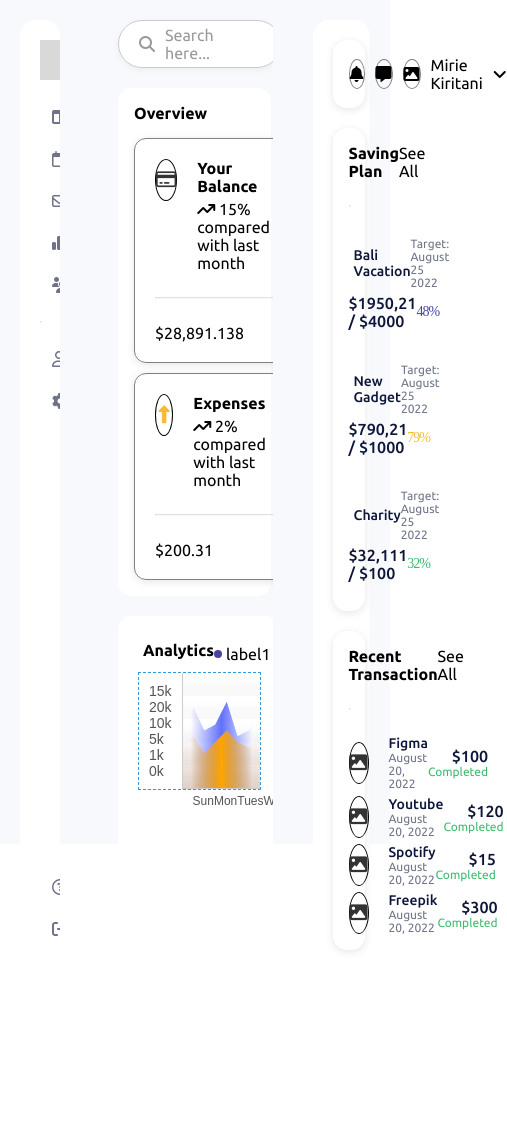
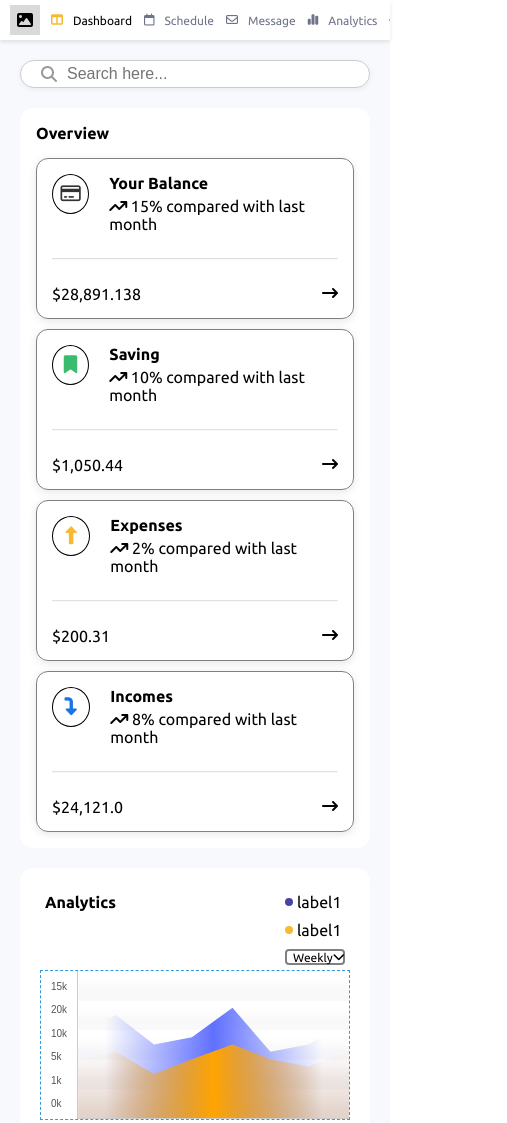
Before and after one commit to Ranita-Magar/intuji-frontend-associate-challenge, a plain HTML site: page index.html in a window 390 px wide. Shown: the top 1123 px of the page, 507 px wide, since content can reach past the window. Before the commit the page ends 1030 px from the top, so only its background shows below. Drawn offline with Linux system fonts and the light colour scheme.

Commit message:
making responsive

```diff
--- a/index.html
+++ b/index.html
@@ -25,7 +25,9 @@
 
         <div class="sidebar-main">
           <ul>
-            <li><i class="fa-solid fa-table-columns"></i>Dashboard</li>
+            <li id="dashboard">
+              <i class="fa-solid fa-table-columns"></i>Dashboard
+            </li>
             <li><i class="fa-regular fa-calendar"></i>Schedule</li>
             <li><i class="fa-regular fa-envelope"></i>Message</li>
             <li><i class="fa-solid fa-chart-simple"></i>Analytics</li>
@@ -52,7 +54,8 @@
 
       <main class="main-content">
         <div class="searchbar">
-          <i class="fa-solid fa-magnifying-glass"></i> Search here...
+          <i class="fa-solid fa-magnifying-glass"></i>
+          <input type="text" placeholder="Search here..." />
         </div>
 
         <div class="overview">
@@ -198,7 +201,9 @@
         <div class="top">
           <div class="oval"><i class="fa-solid fa-bell"></i></div>
           <div class="oval"><i class="fa-solid fa-message"></i></div>
-          <div class="oval"><i class="fa-solid fa-image"></i></div>
+          <div class="oval" style="background-color: rgb(140, 142, 145)">
+            <i class="fa-solid fa-image"></i>
+          </div>
           Mirie Kiritani
           <i class="fa-solid fa-angle-down"></i>
         </div>
@@ -279,7 +284,10 @@
 
           <div class="recent-transaction-bottom">
             <div class="app">
-              <div class="icon-circle">
+              <div
+                class="icon-circle"
+                style="background-color: rgb(140, 142, 145)"
+              >
                 <i class="fa-solid fa-image"></i>
               </div>
 
@@ -295,7 +303,10 @@
             </div>
 
             <div class="app">
-              <div class="icon-circle">
+              <div
+                class="icon-circle"
+                style="background-color: rgb(140, 142, 145)"
+              >
                 <i class="fa-solid fa-image"></i>
               </div>
 
@@ -311,7 +322,10 @@
             </div>
 
             <div class="app">
-              <div class="icon-circle">
+              <div
+                class="icon-circle"
+                style="background-color: rgb(140, 142, 145)"
+              >
                 <i class="fa-solid fa-image"></i>
               </div>
 
@@ -327,7 +341,10 @@
             </div>
 
             <div class="app">
-              <div class="icon-circle">
+              <div
+                class="icon-circle"
+                style="background-color: rgb(140, 142, 145)"
+              >
                 <i class="fa-solid fa-image"></i>
               </div>
 
--- a/script.js
+++ b/script.js
@@ -0,0 +1,6 @@
+document.addEventListener("DOMContentLoaded", () => {
+  const dashboardItem = document.getElementById("dashboard");
+  if (dashboardItem) {
+    dashboardItem.classList.add("active");
+  }
+});
--- a/style.css
+++ b/style.css
@@ -1,6 +1,7 @@
 * {
     margin: 0;
     padding: 0;
+    box-sizing: border-box;
 }
 
 body {
@@ -11,10 +12,9 @@ body {
 
 .dashboard-container {
     display: grid;
-    grid-template-columns: 20% 1fr 25%;
+    grid-template-columns: 250px 1fr 300px;
     gap: 20px;
-    height: 100vh;
-    box-sizing: border-box;
+    min-height: 100vh;
     background-color: #f8f9fc;
 }
 
@@ -25,7 +25,7 @@ body {
     display: flex;
     flex-direction: column;
     margin: 20px;
-    overflow-y: hidden;
+    overflow-y: auto;
 }
 
 .sidebar-bottom,
@@ -39,7 +39,7 @@ body {
     display: flex;
     flex-direction: column;
     gap: 20px;
-    height: 100%;
+    overflow-y: auto;
 }
 
 .right-sidebar {
@@ -50,10 +50,12 @@ body {
     display: flex;
     flex-direction: column;
     gap: 20px;
+    overflow-y: auto;
 }
 
 .rectangle {
-    width: 178px;
+    width: 100%;
+    max-width: 178px;
     height: 40px;
     background-color: #D9D9D9;
     display: flex;
@@ -80,6 +82,14 @@ body {
     cursor: pointer;
 }
 
+.sidebar-main ul li.active {
+    color: #000;
+}
+
+.sidebar-main ul li.active i {
+    color: rgba(249, 186, 51, 1);
+}
+
 .sidebar-divider {
     width: 85%;
     border-width: 1px;
@@ -92,18 +102,9 @@ body {
     margin-top: auto;
 }
 
-.main-content {
-    border-radius: 16px;
-    padding: 20px;
-    display: flex;
-    flex-direction: column;
-    gap: 20px;
-    height: 100%;
-    overflow-y: auto;
-}
-
 .main-content .searchbar {
-    width: 90%;
+    width: 100%;
+    max-width: 500px;
     height: 20px;
     border-radius: 100px;
     padding: 13px 20px;
@@ -117,24 +118,33 @@ body {
     box-shadow: 0 2px 6px rgba(0, 0, 0, 0.05);
 }
 
+.searchbar:focus-within {
+    border-color: #1775E4;
+}
+
+.searchbar input {
+    border: none;
+    outline: none;
+    background: transparent;
+    font-size: 1rem;
+    width: 100%;
+}
+
 .overview,
 .analytics {
-    flex: 1;
     border-radius: 12px;
     padding: 20px;
 }
 
 .main-content .overview {
-    width: 90%;
-    flex: 1;
+    width: 100%;
     border-radius: 14px;
     padding: 16px;
     background: #FFFFFF;
 }
 
 .main-content .analytics {
-    width: 90%;
-    flex: 1;
+    width: 100%;
     border-radius: 14px;
     padding: 20px;
     background: #FFFFFF;
@@ -142,7 +152,7 @@ body {
 
 .overview-content {
     display: grid;
-    grid-template-columns: repeat(2, 1fr);
+    grid-template-columns: repeat(auto-fit, minmax(200px, 1fr));
     gap: 10px;
     margin-top: 16px;
 }
@@ -165,92 +175,22 @@ body {
     margin: 25px 0;
 }
 
-.overview-content .balance-top {
-    display: flex;
-    gap: 10px;
+.overview-content>div:hover {
+    background-color: rgba(71, 69, 164, 1);
+    color: white;
 }
 
-.overview-content .balance-top .fa-credit-card {
-    display: flex;
-    justify-content: center;
-    align-items: center;
-}
-
-.overview .balance-top-content {
-    display: flex;
-    flex-direction: column;
-    align-items: flex-start;
-    justify-content: center;
-    text-align: left;
-    gap: 5px;
-}
-
-.overview-content .balance-bottom {
-    display: flex;
-    justify-content: space-between;
-}
-
-.overview-content .saving-top {
-    display: flex;
-    gap: 10px;
-}
-
-.overview-content .saving-top .fa-bookmark {
-    display: flex;
-    justify-content: center;
-    align-items: center;
-}
-
-.saving .saving-top-content {
-    display: flex;
-    flex-direction: column;
-    align-items: flex-start;
-    justify-content: center;
-    text-align: left;
-    gap: 5px;
-}
-
-.overview-content .saving-bottom {
-    display: flex;
-    justify-content: space-between;
-}
-
-.overview-content .expenses-top {
-    display: flex;
-    gap: 10px;
-}
-
-.overview-content .expenses-top .fa-up-long {
-    display: flex;
-    justify-content: center;
-    align-items: center;
-}
-
-.expenses .expenses-top-content {
-    display: flex;
-    flex-direction: column;
-    align-items: flex-start;
-    justify-content: center;
-    text-align: left;
-    gap: 5px;
-}
-
-.overview-content .expenses-bottom {
-    display: flex;
-    justify-content: space-between;
-}
-
+.overview-content .balance-top,
+.overview-content .saving-top,
+.overview-content .expenses-top,
 .overview-content .incomes-top {
     display: flex;
     gap: 10px;
 }
 
-.overview-content .incomes-top .fa-turn-down {
-    display: flex;
-    justify-content: center;
-    align-items: center;
-}
-
+.overview .balance-top-content,
+.saving .saving-top-content,
+.expenses .expenses-top-content,
 .incomes .incomes-top-content {
     display: flex;
     flex-direction: column;
@@ -260,6 +200,9 @@ body {
     gap: 5px;
 }
 
+.overview-content .balance-bottom,
+.overview-content .saving-bottom,
+.overview-content .expenses-bottom,
 .overview-content .incomes-bottom {
     display: flex;
     justify-content: space-between;
@@ -298,7 +241,8 @@ body {
     display: inline-block;
 }
 
-.circle-one {
+.circle-one,
+.circle-two {
     display: flex;
     justify-content: center;
     align-items: center;
@@ -313,23 +257,19 @@ body {
     display: inline-block;
 }
 
-.circle-two {
-    display: flex;
-    justify-content: center;
-    align-items: center;
-    gap: 4px;
-}
-
 .analytics .analytics-top {
     display: flex;
     flex-direction: row;
     justify-content: space-between;
     padding: 5px;
+    flex-wrap: wrap;
+    gap: 10px;
 }
 
 .analytics-top .analytics-top-right {
     display: flex;
     gap: 10px;
+    flex-wrap: wrap;
 }
 
 .analytics-rectangle {
@@ -350,7 +290,7 @@ body {
     font-family: sans-serif;
     border: 1px dashed #3498db;
     width: 100%;
-    height: 90%;
+    height: 300px;
     position: relative;
 }
 
@@ -419,20 +359,34 @@ body {
 
 .right-sidebar .top {
     display: flex;
-    gap: 10px;
-    display: flex;
+    gap: 6px;
     align-items: center;
-    justify-content: space-between;
+    justify-content: flex-end;
+    flex-wrap: nowrap;
+    max-width: 260px;
+    /* Adjusted to fit within right-sidebar padding */
+    width: 100%;
+    padding: 0 6px;
+}
+
+.right-sidebar .top>* {
+    flex-shrink: 0;
+}
+
+.right-sidebar .top span {
+    font-size: 12px;
+    font-weight: 500;
 }
 
 .oval {
-    height: 28px;
-    width: 44px;
+    height: 24px;
+    width: 24px;
     border-radius: 50%;
     border: 1px solid gray;
     display: flex;
     align-items: center;
     justify-content: center;
+    font-size: 12px;
 }
 
 .saving-plan-content {
@@ -565,11 +519,215 @@ body {
 .recent-transaction-bottom .app {
     display: flex;
     align-items: center;
-    justify-content: space-evenly;
+    justify-content: space-between;
+    gap: 10px;
 }
 
-.recent-transaction-bottom .app .app-details {
-    display: flex;
-    flex-direction: column;
-    margin-left: 10px;
+/* Responsive Design */
+
+/* Tablet (max-width: 1024px) */
+@media (max-width: 1024px) {
+    .dashboard-container {
+        grid-template-columns: 200px 1fr;
+        grid-template-rows: auto 1fr;
+    }
+
+    .right-sidebar {
+        grid-column: 1 / -1;
+        margin: 10px 20px;
+    }
+
+    .sidebar {
+        margin: 10px;
+    }
+
+    .main-content {
+        margin: 10px;
+    }
+
+    .overview-content {
+        grid-template-columns: repeat(auto-fit, minmax(180px, 1fr));
+    }
+
+    .chart {
+        height: 250px;
+    }
+
+    .right-sidebar .top {
+        flex-wrap: wrap;
+        justify-content: center;
+        max-width: none;
+    }
 }
+
+/* Mobile (max-width: 768px) */
+@media (max-width: 768px) {
+    .dashboard-container {
+        grid-template-columns: 1fr;
+        grid-template-rows: auto auto auto;
+    }
+
+    .sidebar {
+        position: fixed;
+        top: 0;
+        left: 0;
+        width: 100%;
+        height: auto;
+        z-index: 1000;
+        margin: 0;
+        border-radius: 0;
+        padding: 10px;
+        display: flex;
+        flex-direction: row;
+        align-items: center;
+        justify-content: flex-start;
+        background: white;
+        box-shadow: 0 2px 4px rgba(0, 0, 0, 0.1);
+        overflow-x: auto;
+        white-space: nowrap;
+    }
+
+    .sidebar .rectangle {
+        width: 40px;
+        height: 40px;
+        margin: 0 10px;
+        flex-shrink: 0;
+    }
+
+    .sidebar-main,
+    .sidebar-bottom,
+    .sidebar-help {
+        display: flex;
+        flex-direction: row;
+        align-items: center;
+    }
+
+    .sidebar ul {
+        display: flex;
+        flex-direction: row;
+        align-items: center;
+    }
+
+    .sidebar li {
+        font-size: 14px;
+        padding: 8px;
+        flex-shrink: 0;
+    }
+
+    .sidebar-divider {
+        display: none;
+    }
+
+    .main-content {
+        margin: 10px;
+        padding-top: 60px;
+        /* Adjusted for header height */
+    }
+
+    .right-sidebar {
+        margin: 10px;
+    }
+
+    .overview-content {
+        grid-template-columns: 1fr;
+    }
+
+    .searchbar {
+        width: 100%;
+    }
+
+    .chart {
+        height: 200px;
+    }
+
+    .analytics-top .analytics-top-right {
+        flex-direction: column;
+        align-items: flex-start;
+    }
+
+    .right-sidebar .top {
+        flex-wrap: wrap;
+        justify-content: center;
+        max-width: none;
+    }
+}
+
+/* Small Mobile (max-width: 480px) */
+@media (max-width: 480px) {
+    .sidebar {
+        padding: 5px;
+        flex-direction: row;
+        overflow-x: auto;
+    }
+
+    .sidebar .rectangle {
+        width: 30px;
+        height: 30px;
+        margin: 0 5px;
+    }
+
+    .sidebar-main,
+    .sidebar-bottom,
+    .sidebar-help {
+        flex-direction: row;
+    }
+
+    .sidebar ul {
+        flex-direction: row;
+    }
+
+    .sidebar li {
+        font-size: 12px;
+        padding: 6px;
+    }
+
+    .main-content {
+        padding: 10px;
+        padding-top: 50px;
+        /* Adjusted for shorter header */
+    }
+
+    .right-sidebar {
+        padding: 10px;
+    }
+
+    .overview-content>div {
+        padding: 15px;
+    }
+
+    .chart {
+        height: 150px;
+    }
+
+    .y-labels span,
+    .x-labels span {
+        font-size: 10px;
+    }
+
+    .analytics-rectangle {
+        width: 60px;
+        font-size: 12px;
+    }
+
+    .plan-name,
+    .plan-amount {
+        font-size: 12px;
+    }
+
+    .app-name,
+    .amount {
+        font-size: 12px;
+    }
+
+    .app-date,
+    .status,
+    .plan-target {
+        font-size: 10px;
+    }
+
+    .right-sidebar .top {
+        flex-wrap: wrap;
+        justify-content: center;
+        max-width: none;
+    }
+}
```
